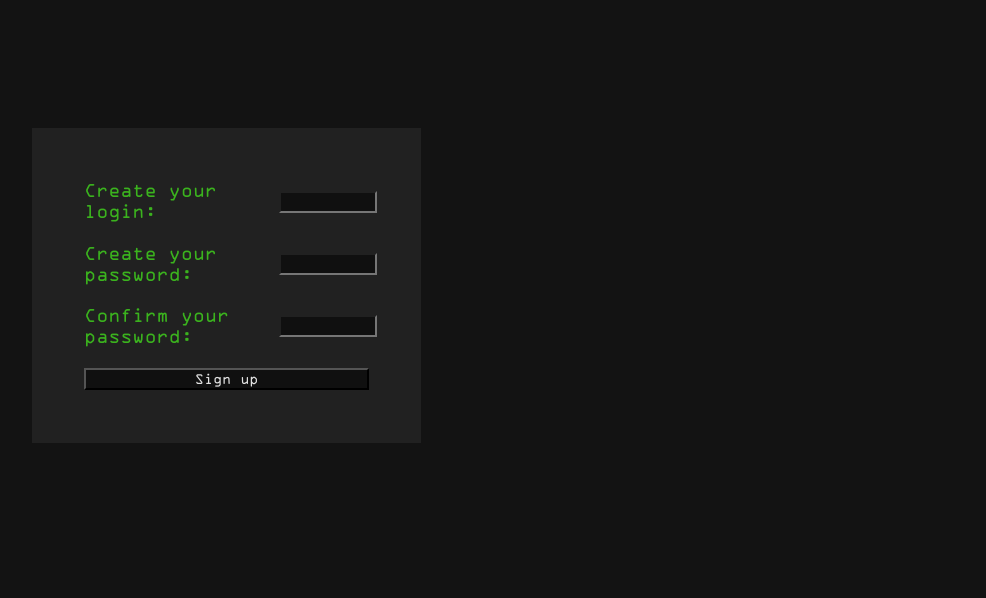
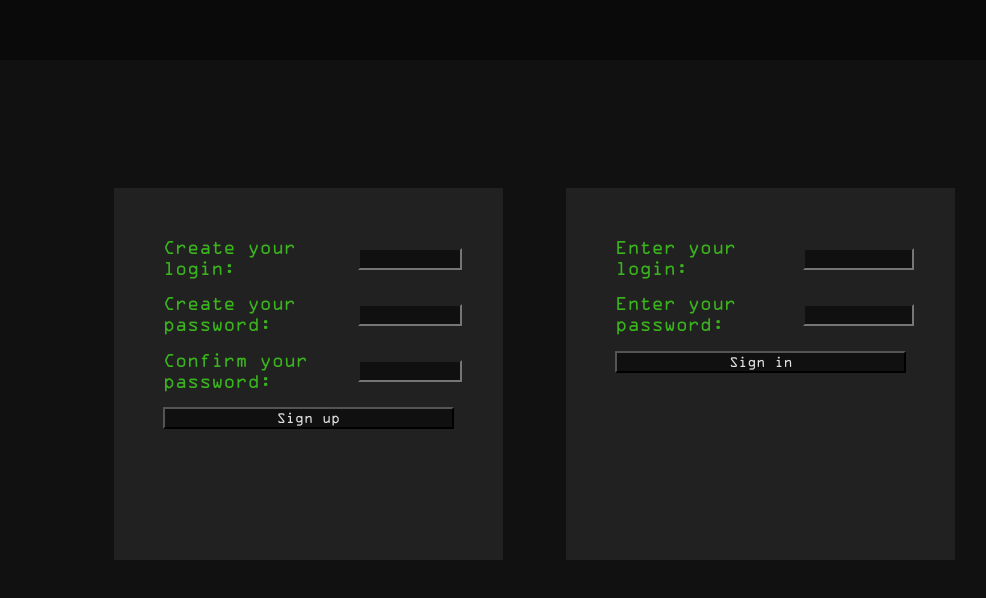
Before and after one commit to ALittleRunaway/Etmacoin, a plain HTML site: page static/login_page/index.html in a window 1280 px wide. Shown: the whole page, without its empty margins (96-1082 px from the left). Drawn offline with Linux system fonts and the light colour scheme.

Commit message:
Basic login frontend added

```diff
--- a/static/homepage/style.css
+++ b/static/homepage/style.css
@@ -1,7 +1,7 @@
 @font-face { font-family: OCR; src: url('../OCRAEXT.TTF'); }
 
 body {
-    background-color: #131313;
+    background-color: #111111;
     padding: 5%;
     color: #3bb31e;
     font-family: OCR;
--- a/static/login_page/index.html
+++ b/static/login_page/index.html
@@ -3,14 +3,15 @@
 <head>
     <title>Login</title>
     <meta charset="UTF-8" />
-    <meta name="theme-color" content="#36a51c" media="(prefers-color-scheme: dark)" />
+    <meta name="theme-color" content="#0a0a0a" media="(prefers-color-scheme: dark)" />
     <meta name="viewport" content="width=device-width, initial-scale=1.0" />
     <link rel="stylesheet" href="/static/login_page/style.css" />
     <script src="/static/login_page/script.js"></script>
 </head>
 <body>
-<!--    <div class="header"></div>-->
-    <div class="div_register">
+    <div class="header"></div>
+    <div class="main_area">
+        <div class="div_register">
         <form>
             <table>
                 <tr>
@@ -45,5 +46,33 @@
             </table>
         </form>
     </div>
+    <div class="div_login">
+        <form>
+            <table>
+                <tr>
+                    <td>
+                        <label for="login">Enter your login: </label>
+                    </td>
+                    <td>
+                        <input id="login" name="first_login" type="text" value="" autocomplete="on">
+                    </td>
+                </tr>
+                <tr>
+                    <td>
+                        <label for="pass">Enter your password: </label>
+                    </td>
+                    <td>
+                        <input id="pass" name="first_pass" type="password" value=""><br>
+                    </td>
+                </tr>
+                <tr>
+                    <td colspan="2">
+                        <input type="submit" value="Sign in" onclick="loginUser()">
+                    </td>
+                </tr>
+            </table>
+        </form>
+    </div>
+    </div>
 </body>
 </html>
--- a/static/login_page/style.css
+++ b/static/login_page/style.css
@@ -1,25 +1,39 @@
 @font-face { font-family: OCR; src: url('../OCRAEXT.TTF'); }
 
 body {
-    background-color: #131313;
-    padding: 10%;
+    background-color: #111111;
     color: #3bb31e;
-    /*color: #36a51c;*/
     font-family: OCR;
     font-size: 20px;
     margin: 0;
+    height: 100%;
+    width: 100%;
 }
 
 div.div_register {
+    position: relative;
     background-color: #212121;
     padding: 4%;
     width: 30%;
-    height: 50%;
-    top: 10%;
+    height: 60%;
+    margin: 0;
+    display: inline-block;
+    left: 8%;
+}
+
+div.div_login {
+    position: relative;
+    background-color: #212121;
+    padding: 4%;
+    width: 30%;
+    height: 60%;
+    margin: 0;
+    display: inline-block;
+    left: 13%;
 }
 
 tr, td {
-    padding: 3%;
+    padding: 2%;
 }
 
 input[type="text"], input[type="password"], input[type="submit"], textarea {
@@ -31,13 +45,20 @@ input[type="text"], input[type="password"], input[type="submit"], textarea {
 }
 
 div.header {
-    /*padding: 60px;*/
     text-align: center;
-    background: #3bb31e;
-    /*background: #36a51c;*/
+    background: #0a0a0a;
     color: #e2e2e2;
     font-size: 30px;
     font-family: OCR;
-    height: 40px;
+    height: 60px;
     width: 100%;
 }
+
+div.main_area {
+    position: absolute;
+    padding: 10%;
+    top: 60px;
+    bottom: 0;
+    left:0;
+    right: 0;
+}
```
Also changed, not shown: static/homepage/index.html (+1 -1 lines).
